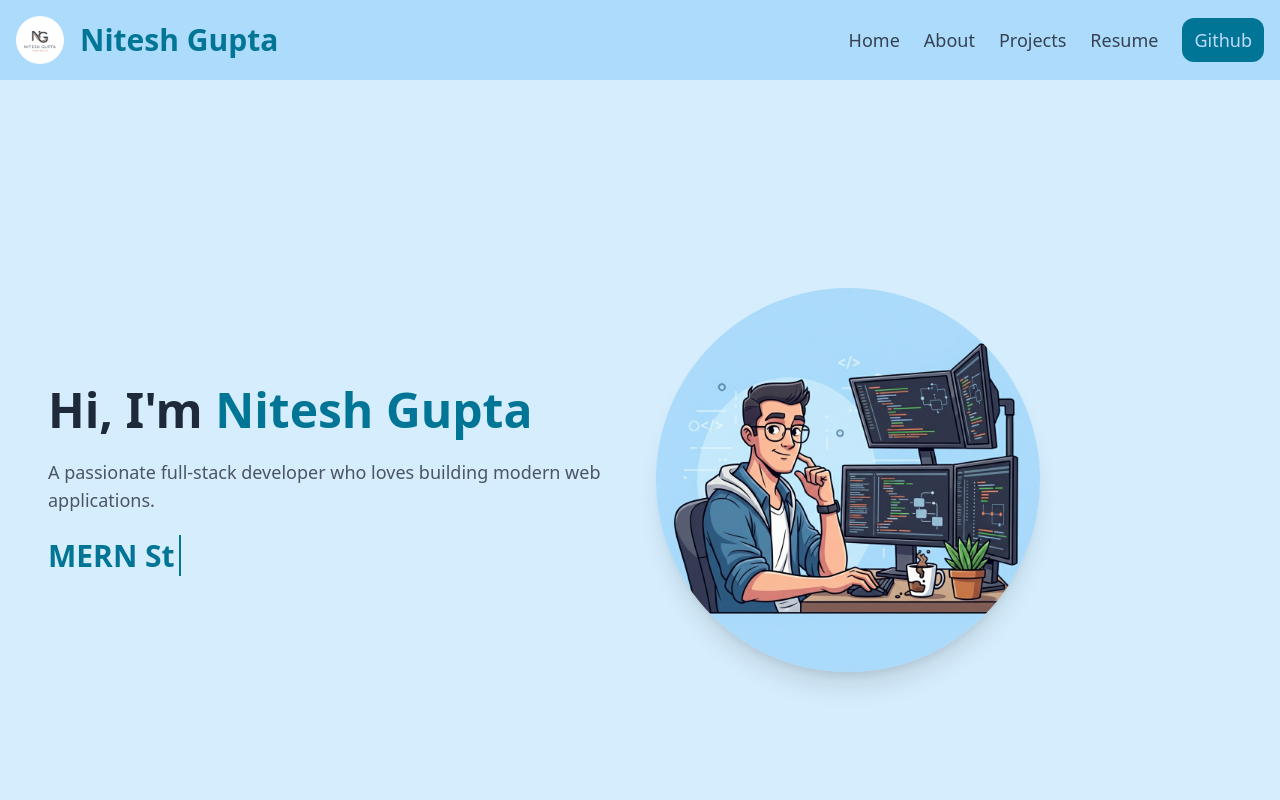
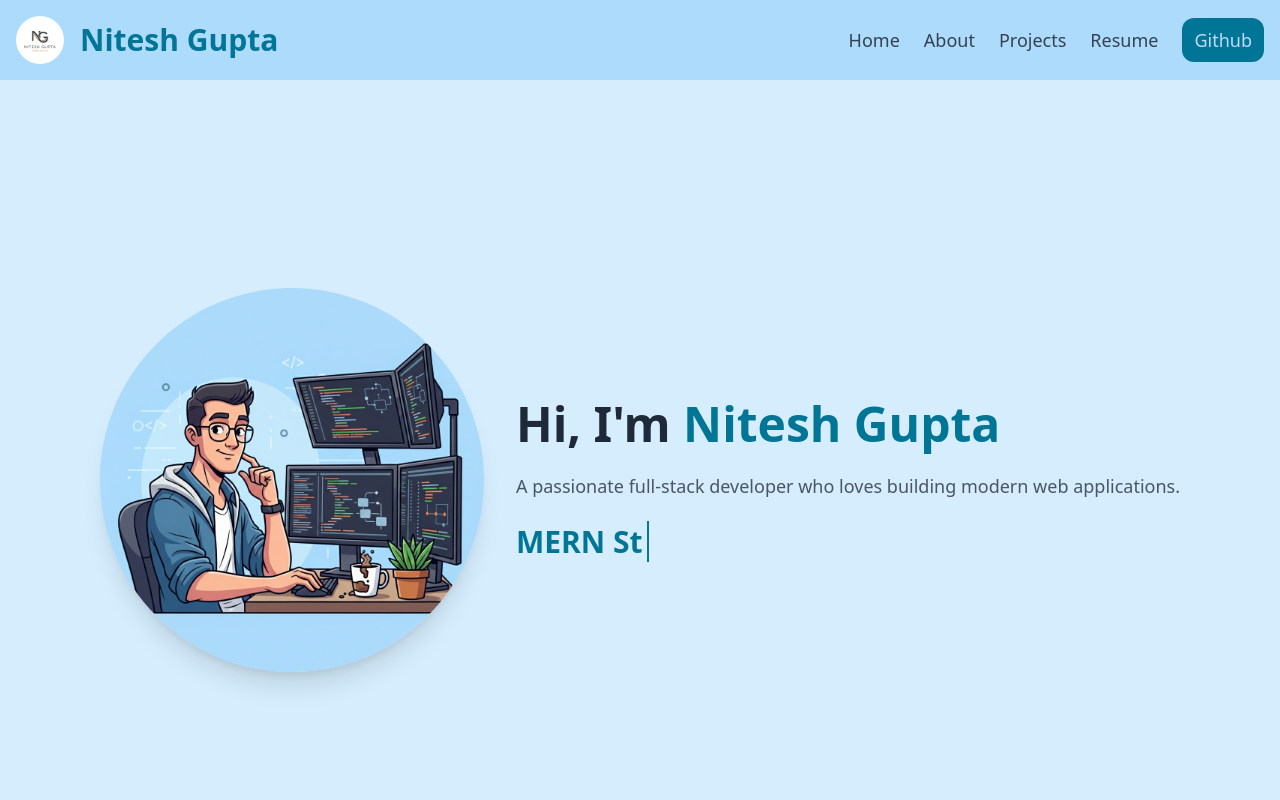
Before and after one commit to CodeWithNitesh7/codexnitesh, a React (Vite) app: page / in a window 1280 px wide. Shown: the top 800 px of the page. Built offline with nearby package versions, Linux system fonts and the light colour scheme.

Commit message:
commit the change

```diff
--- a/src/components/HeroSection.jsx
+++ b/src/components/HeroSection.jsx
@@ -10,9 +10,9 @@ export default function HeroSection() {
         "Freelancer"
     ];
 
-    const [index, setIndex] = useState(0); // current text index
-    const [subIndex, setSubIndex] = useState(0); // current character index
-    const [reverse, setReverse] = useState(false); // typing or deleting
+    const [index, setIndex] = useState(0);
+    const [subIndex, setSubIndex] = useState(0);
+    const [reverse, setReverse] = useState(false);
 
     useEffect(() => {
         if (index === texts.length) return;
@@ -35,9 +35,18 @@ export default function HeroSection() {
     }, [subIndex, index, reverse]);
 
     return (
-        <div className="bg-[#ACDBFB]/50 min-h-screen flex flex-col-reverse sm:flex-row items-center px-6 sm:px-12 py-12 gap-8">
+        <div className="bg-[#ACDBFB]/50 min-h-screen flex flex-col sm:flex-row items-center justify-center px-6 sm:px-12 py-10 gap-8">
+            {/* Image Section */}
+            <div className="flex justify-center sm:justify-start order-1 sm:order-none">
+                <img
+                    src="/me.png"
+                    alt="Smart Coder"
+                    className="h-40 w-40 sm:h-72 sm:w-72 md:h-96 md:w-96 shadow-xl rounded-full object-cover"
+                />
+            </div>
+
             {/* Text Section */}
-            <div className="flex-1 flex flex-col justify-center space-y-4 sm:space-y-6 text-center sm:text-left">
+            <div className="text-center sm:text-left space-y-4 sm:space-y-6">
                 <h1 className="text-3xl sm:text-5xl font-bold text-gray-800">
                     Hi, I'm <span className="text-cyan-700">Nitesh Gupta</span>
                 </h1>
@@ -45,21 +54,11 @@ export default function HeroSection() {
                     A passionate full-stack developer who loves building modern web applications.
                 </p>
 
-                {/* Typing Animation */}
-                <h2 className="text-xl sm:text-3xl font-bold text-cyan-700">
+                <h2 className="text-lg sm:text-3xl font-bold text-cyan-700">
                     {texts[index].substring(0, subIndex)}
                     <span className="border-r-2 border-cyan-700 animate-pulse ml-1"></span>
                 </h2>
             </div>
-
-            {/* Image Section */}
-            <div className="flex-1 flex justify-center sm:justify-start">
-                <img
-                    src="/me.png"
-                    alt="Smart Coder"
-                    className="h-48 w-48 sm:h-80 sm:w-80 md:h-96 md:w-96 shadow-xl rounded-full object-cover"
-                />
-            </div>
         </div>
     );
 }
```
